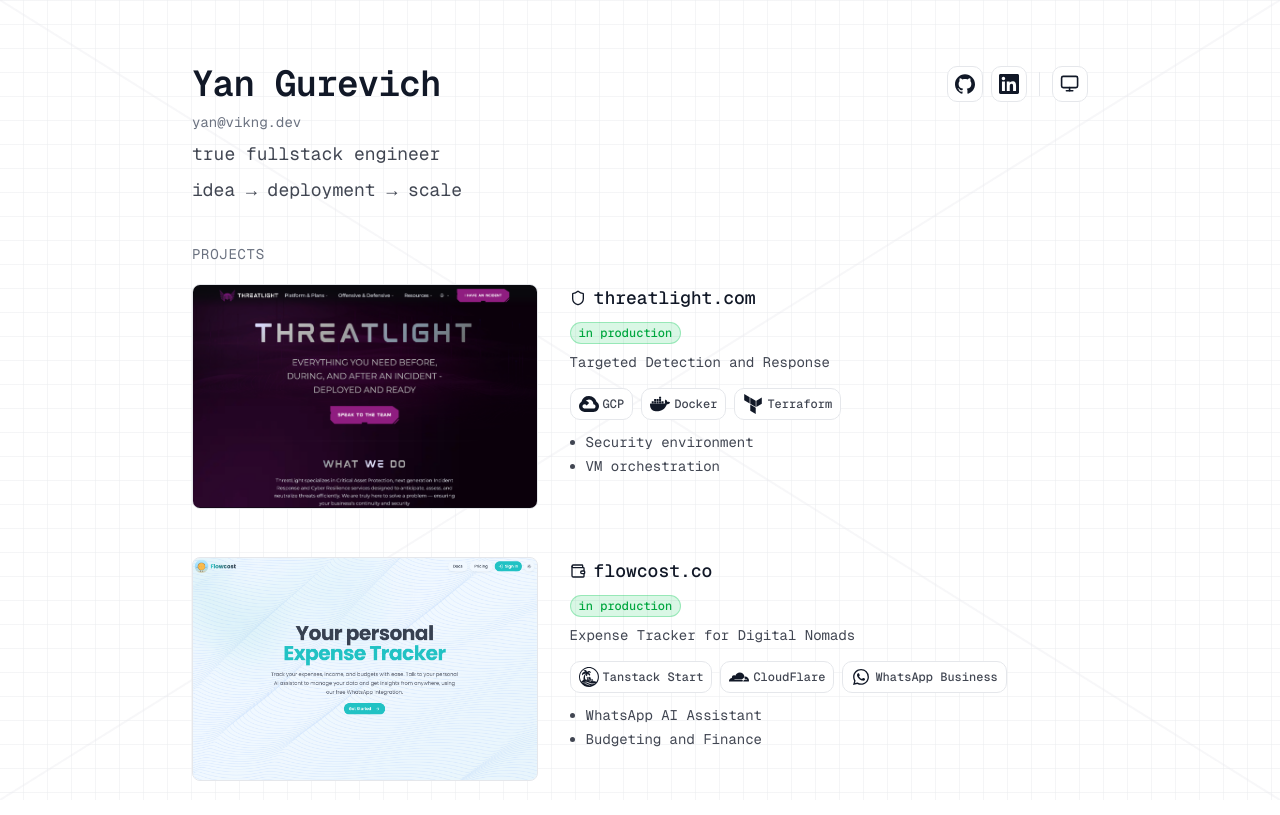
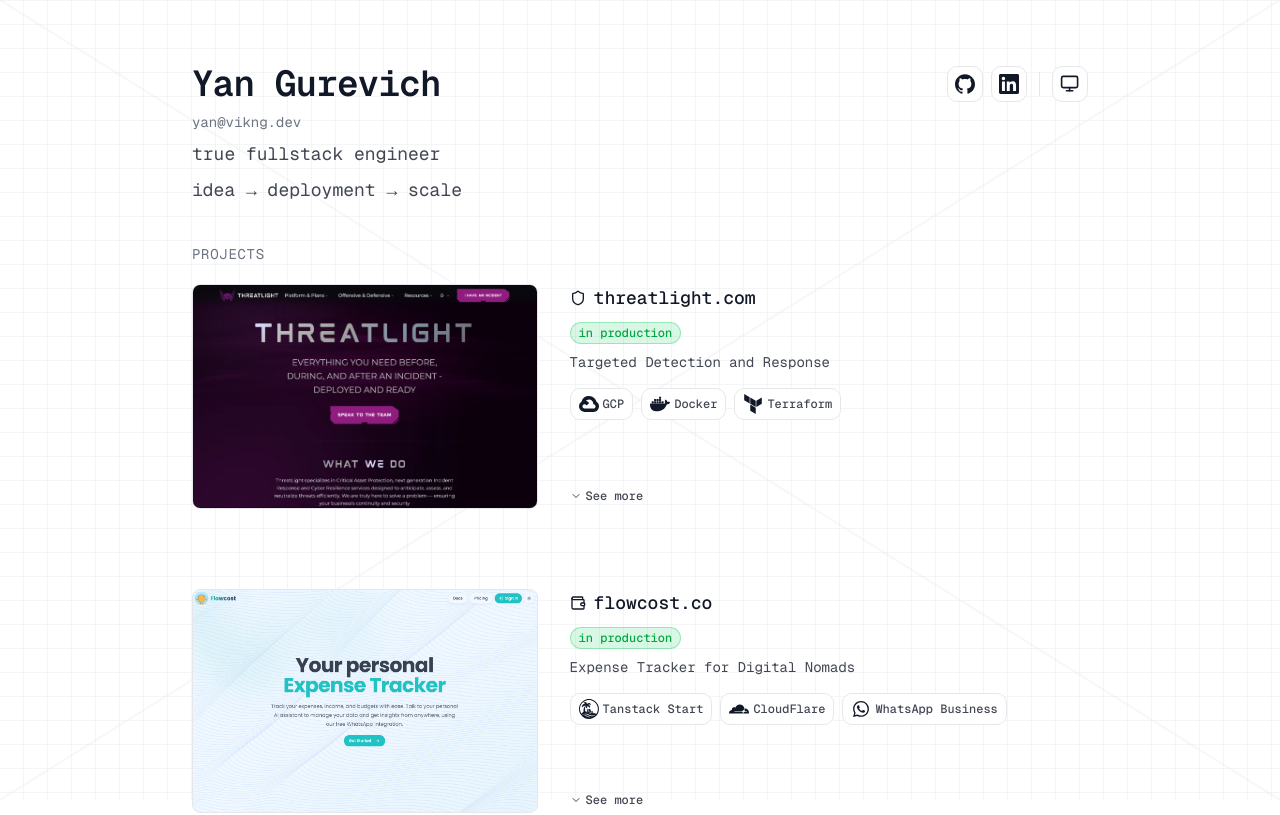
Before and after one commit to yan-vikng-dev/vikng-dev, a Next.js app: page / in a window 1280 px wide. Shown: the top 815 px of the page. Built offline with nearby package versions, Linux system fonts and the light colour scheme.

Commit message:
add text micro interaction and extract project data

```diff
--- a/src/app/globals.css
+++ b/src/app/globals.css
@@ -189,3 +189,40 @@
     letter-spacing: var(--tracking-normal);
   }
 }
+
+@keyframes typing-erase {
+  from {
+    max-width: calc(var(--typing-chars) * 1ch);
+  }
+  to {
+    max-width: 0;
+  }
+}
+
+@keyframes typing-type {
+  from {
+    max-width: 0;
+  }
+  to {
+    max-width: calc(var(--typing-chars) * 1ch);
+  }
+}
+
+.typing-text {
+  display: inline-block;
+  overflow: hidden;
+  white-space: nowrap;
+  max-width: 0;
+}
+
+.typing-erase {
+  animation: typing-erase 0.2s steps(var(--typing-chars), end) forwards;
+}
+
+.typing-type {
+  animation: typing-type 0.24s steps(var(--typing-chars), end) forwards;
+}
+
+.typing-idle {
+  max-width: calc(var(--typing-chars) * 1ch);
+}
--- a/src/components/project-list.tsx
+++ b/src/components/project-list.tsx
@@ -4,126 +4,82 @@
 import Link from "next/link";
 import * as React from "react";
 import { useTheme } from "next-themes";
+import { ChevronDown } from "lucide-react";
 import { Badge } from "@/components/ui/badge";
 import { useInView } from "@/hooks/use-in-view";
-import { Shield, Gamepad2, Wallet, Boxes } from "lucide-react";
-import {
-  SiReact,
-  SiAmazon,
-  SiAwslambda,
-  SiNextdotjs,
-  SiFirebase,
-  SiGooglecloud,
-  SiDocker,
-  SiTerraform,
-  SiGodotengine,
-  SiAndroid,
-  SiEthereum,
-  SiCloudflare,
-  SiWhatsapp,
-} from "react-icons/si";
-import { FirestoreIcon } from "@/components/icons/firestore-icon";
-import { TanstackIcon } from "@/components/icons/tanstack-icon";
+import { projects, type Project } from "@/data/projects";
 
-export type Project = {
-  title: string;
-  href?: string;
-  description: string;
-  status: "in production" | "in development";
-  tech: string[];
-  skills: string[];
-  imageSrc?: string;
-  imageSrcLight?: string;
-  imageSrcDark?: string;
-  imageAlt?: string;
-  icon?: React.ReactNode;
-};
-
-const projects: Project[] = [
-  {
-    title: "threatlight.com",
-    href: "https://threatlight.com",
-    description: "Targeted Detection and Response",
-    status: "in production",
-    tech: ["GCP", "Docker", "Terraform"],
-    skills: ["Security environment", "VM orchestration"],
-    imageSrc: "/projects/threatlight.png",
-    icon: <Shield className="size-4" />,
-  },
-  {
-    title: "flowcost.co",
-    href: "https://flowcost.co",
-    description: "Expense Tracker for Digital Nomads",
-    status: "in production",
-    tech: ["Tanstack Start", "CloudFlare", "WhatsApp Business"],
-    skills: ["WhatsApp AI Assistant", "Budgeting and Finance"],
-    imageSrcLight: "/projects/flowcost-light.png",
-    imageSrcDark: "/projects/flowcost-dark.png",
-    icon: <Wallet className="size-4" />,
-  },
-  {
-    title: "ironfront",
-    description: "Android Tank Game",
-    status: "in development",
-    tech: ["Godot", "Android"],
-    skills: ["Gameplay and level design", "Android development"],
-    imageSrcLight: "/projects/ironfront-light.png",
-    imageSrcDark: "/projects/ironfront-dark.png",
-    icon: <Gamepad2 className="size-4" />,
-  },
-  {
-    title: "app.grix.finance",
-    href: "https://app.grix.finance",
-    description: "Web3 Options Aggregator",
-    status: "in production",
-    tech: ["React", "AWS", "Lambda", "Web3"],
-    skills: ["AI‑driven trade execution", "Options pricing algorithms"],
-    imageSrc: "/projects/grix.png",
-    icon: <Boxes className="size-4" />,
-  },
-];
-
-const techIconMap: Record<string, React.ReactNode> = {
-  "React": <SiReact className="size-5" />,
-  "AWS": <SiAmazon className="size-5" />,
-  "Lambda": <SiAwslambda className="size-5" />,
-  "Next.js": <SiNextdotjs className="size-5" />,
-  "Firebase": <SiFirebase className="size-5" />,
-  "Firestore": <FirestoreIcon className="size-5" />,
-  "GCP": <SiGooglecloud className="size-5" />,
-  "Docker": <SiDocker className="size-5" />,
-  "Terraform": <SiTerraform className="size-5" />,
-  "Godot": <SiGodotengine className="size-5" />,
-  "Android": <SiAndroid className="size-5" />,
-  "Web3": <SiEthereum className="size-5" />,
-  "CloudFlare": <SiCloudflare className="size-5" />,
-  "WhatsApp Business": <SiWhatsapp className="size-4" />,
-  "Tanstack Start": <TanstackIcon className="size-5" />,
-};
-
-function ProjectItem({ project, priority }: { project: Project; priority?: boolean }) {
+function ProjectItem({ project, priority }: { project: Project; priority: boolean }) {
   const { resolvedTheme } = useTheme();
   const { ref, inView } = useInView<HTMLLIElement>({ threshold: 0.25 });
   const [mounted, setMounted] = React.useState(false);
+  const [expanded, setExpanded] = React.useState(false);
+  const [toggleLabel, setToggleLabel] = React.useState("more");
+  const [togglePhase, setTogglePhase] = React.useState<"idle" | "erasing" | "typing">("idle");
+  const firstToggleRender = React.useRef(true);
 
   React.useEffect(() => {
     setMounted(true);
   }, []);
 
   const theme = mounted ? (resolvedTheme ?? "light") : "light";
-  const imageSrc = project.imageSrc ?? (theme === "dark" ? project.imageSrcDark : project.imageSrcLight);
+  const themedImages = React.useMemo(() => {
+    const exact = project.images.filter((image) => image.theme === theme);
+    const any = project.images.filter((image) => image.theme === "any");
+    if (exact.length > 0) {
+      return exact.concat(any);
+    }
+    return any.length > 0 ? any : project.images;
+  }, [project.images, theme]);
+
+  const active = themedImages[0];
+  const expandedId = `${project.title}-details`;
+
+  React.useEffect(() => {
+    const nextLabel = expanded ? "less" : "more";
+    if (firstToggleRender.current) {
+      firstToggleRender.current = false;
+      setToggleLabel(nextLabel);
+      setTogglePhase("idle");
+      return;
+    }
+    setTogglePhase("erasing");
+    const eraseTimer = window.setTimeout(() => {
+      setToggleLabel(nextLabel);
+      setTogglePhase("typing");
+    }, 200);
+    const typeTimer = window.setTimeout(() => {
+      setTogglePhase("idle");
+    }, 440);
+    return () => {
+      window.clearTimeout(eraseTimer);
+      window.clearTimeout(typeTimer);
+    };
+  }, [expanded]);
+  const techChipList = (items: Project["techHighlights"]) => (
+    <div className="mt-2 flex flex-wrap items-center gap-2">
+      {items.map((item) => (
+        <div key={item.label} className="inline-flex items-center gap-1 rounded-md border bg-background px-2 h-8" title={item.label} aria-label={item.label}>
+          <span className="grid place-items-center size-5">
+            {item.icon}
+          </span>
+          <span className="text-xs font-medium text-foreground/80">{item.label}</span>
+        </div>
+      ))}
+    </div>
+  );
 
   return (
     <li ref={ref} className="grid grid-cols-1 gap-4 sm:grid-cols-[2fr_3fr] sm:gap-8">
       <div className="relative aspect-[203/132] w-full overflow-hidden rounded-sm border bg-muted">
-        {imageSrc ? (
+        {active ? (
           <Image
-            src={imageSrc}
-            alt={project.imageAlt || project.title}
+            src={active.src}
+            alt={active.alt}
             fill
             sizes="(max-width: 640px) 100vw, (max-width: 1024px) 60vw, 40vw"
             priority={priority}
-            className="object-cover"
+            className="object-cover transition-opacity duration-300"
           />
         ) : (
           <div className="absolute inset-0 flex items-center justify-center text-sm text-muted-foreground">
@@ -134,8 +90,9 @@
 
       <div
         data-in-view={inView}
-        className="flex flex-col gap-2 opacity-0 translate-y-4 transition-[opacity,transform] duration-500 data-[in-view=true]:opacity-100 data-[in-view=true]:translate-y-0"
+        className="flex flex-col gap-2 h-full opacity-0 translate-y-4 transition-[opacity,transform] duration-500 data-[in-view=true]:opacity-100 data-[in-view=true]:translate-y-0"
       >
+        <div className="flex flex-col gap-2">
           <div className="flex items-center gap-2">
             {project.icon}
             {project.href ? (
@@ -159,24 +116,68 @@
           </div>
           <p className="text-sm text-foreground/80">{project.description}</p>
 
-        <div className="mt-2 flex flex-wrap items-center gap-2">
-          {project.tech.map((t) => (
-            <div key={t} className="inline-flex items-center gap-1 rounded-md border bg-background px-2 h-8" title={t} aria-label={t}>
-              <span className="grid place-items-center size-5">
-                {techIconMap[t] ?? <span className="text-[10px] leading-none">{t[0]}</span>}
-              </span>
-              <span className="text-xs font-medium text-foreground/80">{t}</span>
-            </div>
-          ))}
+          {techChipList(project.techHighlights)}
         </div>
 
-        {project.skills.length > 0 && (
+        <div className="mt-auto pt-2">
+          <button
+            type="button"
+            onClick={() => setExpanded((value) => !value)}
+            className="inline-flex items-center text-xs font-medium text-foreground/80 hover:text-foreground"
+            aria-expanded={expanded}
+            aria-controls={expandedId}
+          >
+            <ChevronDown className={expanded ? "mr-1 size-3 transition-transform duration-300 rotate-180" : "mr-1 size-3 transition-transform duration-300"} />
+            <span>See&nbsp;</span>
+            <span
+              className={
+                togglePhase === "erasing"
+                  ? "typing-text typing-erase"
+                  : togglePhase === "typing"
+                  ? "typing-text typing-type"
+                  : "typing-text typing-idle"
+              }
+              style={{ ["--typing-chars" as never]: toggleLabel.length }}
+            >
+              {toggleLabel}
+            </span>
+          </button>
+        </div>
+      </div>
+
+      <div
+        id={expandedId}
+        aria-hidden={!expanded}
+        className={
+          expanded
+            ? "sm:col-span-2 grid transition-[grid-template-rows,opacity] duration-300 ease-out grid-rows-[1fr] opacity-100"
+            : "sm:col-span-2 grid transition-[grid-template-rows,opacity] duration-300 ease-out grid-rows-[0fr] opacity-0"
+        }
+      >
+        <div className="overflow-hidden">
+          <div className="space-y-3 pt-4">
+            <div>
+              <p className="text-xs uppercase tracking-wide text-muted-foreground">All technologies</p>
+              {techChipList(project.allTechnologies)}
+            </div>
+            <div>
+              <p className="text-xs uppercase tracking-wide text-muted-foreground">Roles & responsibilities</p>
               <ul className="mt-1 list-disc pl-4 text-sm text-foreground/80 space-y-1">
-            {project.skills.map((s) => (
-              <li key={s}>{s}</li>
+                {project.roles.map((role) => (
+                  <li key={role}>{role}</li>
                 ))}
               </ul>
-        )}
+            </div>
+            <div>
+              <p className="text-xs uppercase tracking-wide text-muted-foreground">Major achievements</p>
+              <ul className="mt-1 list-disc pl-4 text-sm text-foreground/80 space-y-1">
+                {project.achievements.map((achievement) => (
+                  <li key={achievement}>{achievement}</li>
+                ))}
+              </ul>
+            </div>
+          </div>
+        </div>
       </div>
     </li>
   );
--- /dev/null
+++ b/src/data/projects.tsx
@@ -0,0 +1,182 @@
+import type { ReactNode } from "react";
+import { Shield, Gamepad2, Wallet, Boxes } from "lucide-react";
+import {
+  SiReact,
+  SiAmazon,
+  SiAwslambda,
+  SiGooglecloud,
+  SiDocker,
+  SiTerraform,
+  SiGodotengine,
+  SiAndroid,
+  SiEthereum,
+  SiCloudflare,
+  SiWhatsapp,
+} from "react-icons/si";
+import { TanstackIcon } from "@/components/icons/tanstack-icon";
+
+type ProjectImage = {
+  src: string;
+  alt: string;
+  theme: "light" | "dark" | "any";
+};
+
+type TechItem = {
+  label: string;
+  icon: ReactNode;
+};
+
+export type Project = {
+  title: string;
+  href: string | null;
+  description: string;
+  status: "in production" | "in development";
+  techHighlights: TechItem[];
+  allTechnologies: TechItem[];
+  roles: string[];
+  achievements: string[];
+  images: ProjectImage[];
+  icon: ReactNode;
+};
+
+export const projects: Project[] = [
+  {
+    title: "threatlight.com",
+    href: "https://threatlight.com",
+    description: "Targeted Detection and Response",
+    status: "in production",
+    techHighlights: [
+      { label: "GCP", icon: <SiGooglecloud className="size-5" /> },
+      { label: "Docker", icon: <SiDocker className="size-5" /> },
+      { label: "Terraform", icon: <SiTerraform className="size-5" /> },
+    ],
+    allTechnologies: [
+      { label: "GCP", icon: <SiGooglecloud className="size-5" /> },
+      { label: "Docker", icon: <SiDocker className="size-5" /> },
+      { label: "Terraform", icon: <SiTerraform className="size-5" /> },
+      { label: "Compute Engine", icon: <span className="text-[10px] leading-none">C</span> },
+      { label: "VPC", icon: <span className="text-[10px] leading-none">V</span> },
+      { label: "IAM", icon: <span className="text-[10px] leading-none">I</span> },
+      { label: "Monitoring", icon: <span className="text-[10px] leading-none">M</span> },
+      { label: "Logging", icon: <span className="text-[10px] leading-none">L</span> },
+    ],
+    roles: ["Security architecture", "Detection rule tuning", "Infrastructure-as-code", "Deployment automation"],
+    achievements: [
+      "Built repeatable cloud security environments with automated provisioning",
+      "Improved signal coverage for targeted threat scenarios",
+      "Hardened access controls across critical services",
+    ],
+    images: [
+      { src: "/projects/threatlight.png", alt: "Threatlight product interface", theme: "any" },
+      { src: "/projects/threatlight.png", alt: "Threatlight product interface", theme: "any" },
+      { src: "/projects/threatlight.png", alt: "Threatlight product interface", theme: "any" },
+      { src: "/projects/threatlight.png", alt: "Threatlight product interface", theme: "any" },
+      { src: "/projects/threatlight.png", alt: "Threatlight product interface", theme: "any" },
+    ],
+    icon: <Shield className="size-4" />,
+  },
+  {
+    title: "flowcost.co",
+    href: "https://flowcost.co",
+    description: "Expense Tracker for Digital Nomads",
+    status: "in production",
+    techHighlights: [
+      { label: "Tanstack Start", icon: <TanstackIcon className="size-5" /> },
+      { label: "CloudFlare", icon: <SiCloudflare className="size-5" /> },
+      { label: "WhatsApp Business", icon: <SiWhatsapp className="size-4" /> },
+    ],
+    allTechnologies: [
+      { label: "Tanstack Start", icon: <TanstackIcon className="size-5" /> },
+      { label: "CloudFlare", icon: <SiCloudflare className="size-5" /> },
+      { label: "WhatsApp Business", icon: <SiWhatsapp className="size-4" /> },
+      { label: "TypeScript", icon: <span className="text-[10px] leading-none">TS</span> },
+      { label: "Webhooks", icon: <span className="text-[10px] leading-none">W</span> },
+      { label: "REST APIs", icon: <span className="text-[10px] leading-none">R</span> },
+      { label: "Analytics", icon: <span className="text-[10px] leading-none">A</span> },
+    ],
+    roles: ["Full-stack product development", "Messaging automation", "Spending insights and categorization"],
+    achievements: [
+      "Shipped a WhatsApp-first UX for fast expense capture",
+      "Automated expense parsing and tagging from chat inputs",
+      "Designed multi-currency budgeting views for travelers",
+    ],
+    images: [
+      { src: "/projects/flowcost-light.png", alt: "Flowcost light theme interface", theme: "light" },
+      { src: "/projects/flowcost-light.png", alt: "Flowcost light theme interface", theme: "light" },
+      { src: "/projects/flowcost-light.png", alt: "Flowcost light theme interface", theme: "light" },
+      { src: "/projects/flowcost-dark.png", alt: "Flowcost dark theme interface", theme: "dark" },
+      { src: "/projects/flowcost-dark.png", alt: "Flowcost dark theme interface", theme: "dark" },
+      { src: "/projects/flowcost-dark.png", alt: "Flowcost dark theme interface", theme: "dark" },
+    ],
+    icon: <Wallet className="size-4" />,
+  },
+  {
+    title: "ironfront",
+    description: "Android Tank Game",
+    status: "in development",
+    href: null,
+    techHighlights: [
+      { label: "Godot", icon: <SiGodotengine className="size-5" /> },
+      { label: "Android", icon: <SiAndroid className="size-5" /> },
+    ],
+    allTechnologies: [
+      { label: "Godot", icon: <SiGodotengine className="size-5" /> },
+      { label: "GDScript", icon: <span className="text-[10px] leading-none">G</span> },
+      { label: "Android", icon: <SiAndroid className="size-5" /> },
+      { label: "2D physics", icon: <span className="text-[10px] leading-none">2D</span> },
+      { label: "Input handling", icon: <span className="text-[10px] leading-none">I</span> },
+      { label: "Level tooling", icon: <span className="text-[10px] leading-none">L</span> },
+    ],
+    roles: ["Gameplay programming", "Level design", "Mobile performance tuning"],
+    achievements: [
+      "Prototyped core combat loop and controls",
+      "Built modular levels for rapid iteration",
+      "Optimized gameplay for mid-range Android devices",
+    ],
+    images: [
+      { src: "/projects/ironfront-light.png", alt: "Ironfront light theme gameplay", theme: "light" },
+      { src: "/projects/ironfront-light.png", alt: "Ironfront light theme gameplay", theme: "light" },
+      { src: "/projects/ironfront-light.png", alt: "Ironfront light theme gameplay", theme: "light" },
+      { src: "/projects/ironfront-dark.png", alt: "Ironfront dark theme gameplay", theme: "dark" },
+      { src: "/projects/ironfront-dark.png", alt: "Ironfront dark theme gameplay", theme: "dark" },
+      { src: "/projects/ironfront-dark.png", alt: "Ironfront dark theme gameplay", theme: "dark" },
+    ],
+    icon: <Gamepad2 className="size-4" />,
+  },
+  {
+    title: "app.grix.finance",
+    href: "https://app.grix.finance",
+    description: "Web3 Options Aggregator",
+    status: "in production",
+    techHighlights: [
+      { label: "React", icon: <SiReact className="size-5" /> },
+      { label: "AWS", icon: <SiAmazon className="size-5" /> },
+      { label: "Lambda", icon: <SiAwslambda className="size-5" /> },
+      { label: "Web3", icon: <SiEthereum className="size-5" /> },
+    ],
+    allTechnologies: [
+      { label: "React", icon: <SiReact className="size-5" /> },
+      { label: "AWS", icon: <SiAmazon className="size-5" /> },
+      { label: "Lambda", icon: <SiAwslambda className="size-5" /> },
+      { label: "API Gateway", icon: <span className="text-[10px] leading-none">AP</span> },
+      { label: "TypeScript", icon: <span className="text-[10px] leading-none">TS</span> },
+      { label: "Web3", icon: <SiEthereum className="size-5" /> },
+      { label: "Smart contracts", icon: <span className="text-[10px] leading-none">SC</span> },
+      { label: "Options analytics", icon: <span className="text-[10px] leading-none">OA</span> },
+    ],
+    roles: ["Frontend architecture", "Trading workflow automation", "Backend integrations"],
+    achievements: [
+      "Unified multi-venue quotes into a single trading UI",
+      "Built options analytics surfaces for decision support",
+      "Automated trade execution flows with guardrails",
+    ],
+    images: [
+      { src: "/projects/grix.png", alt: "Grix finance trading dashboard", theme: "any" },
+      { src: "/projects/grix.png", alt: "Grix finance trading dashboard", theme: "any" },
+      { src: "/projects/grix.png", alt: "Grix finance trading dashboard", theme: "any" },
+      { src: "/projects/grix.png", alt: "Grix finance trading dashboard", theme: "any" },
+      { src: "/projects/grix.png", alt: "Grix finance trading dashboard", theme: "any" },
+    ],
+    icon: <Boxes className="size-4" />,
+  },
+];
```
Lines whose indentation alone changed are shown as unchanged.
